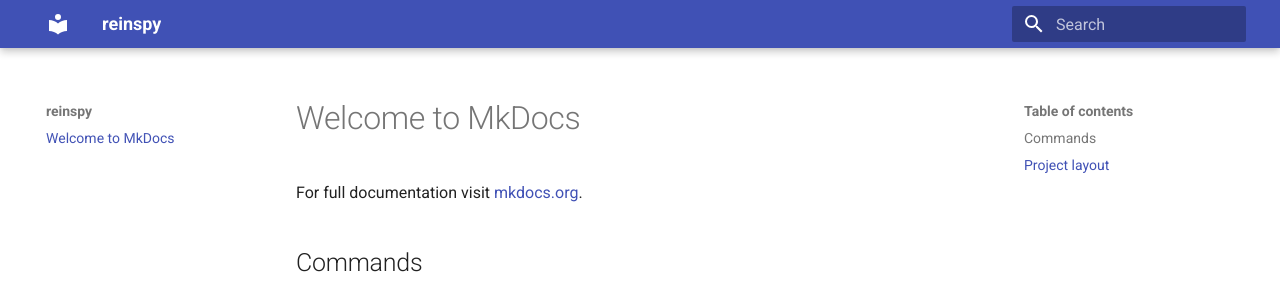
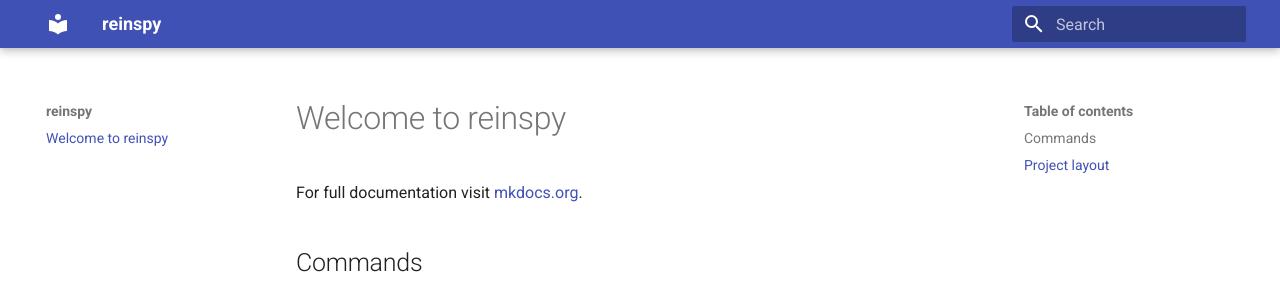
Before and after one commit to casact/reinspy, an MkDocs documentation site: the page built from docs/index.md, in a window 1280 px wide. Shown: the top 295 px of the page. Built offline with MkDocs 1.6.1 and Material for MkDocs 9.7.7, drawn with Linux system fonts in a browser that asks for light colours.

```diff
--- a/docs/index.md
+++ b/docs/index.md
@@ -1,4 +1,4 @@
-# Welcome to MkDocs
+# Welcome to reinspy
 
 For full documentation visit [mkdocs.org](https://www.mkdocs.org).
 
```
Also changed, not shown: 1 other file.
